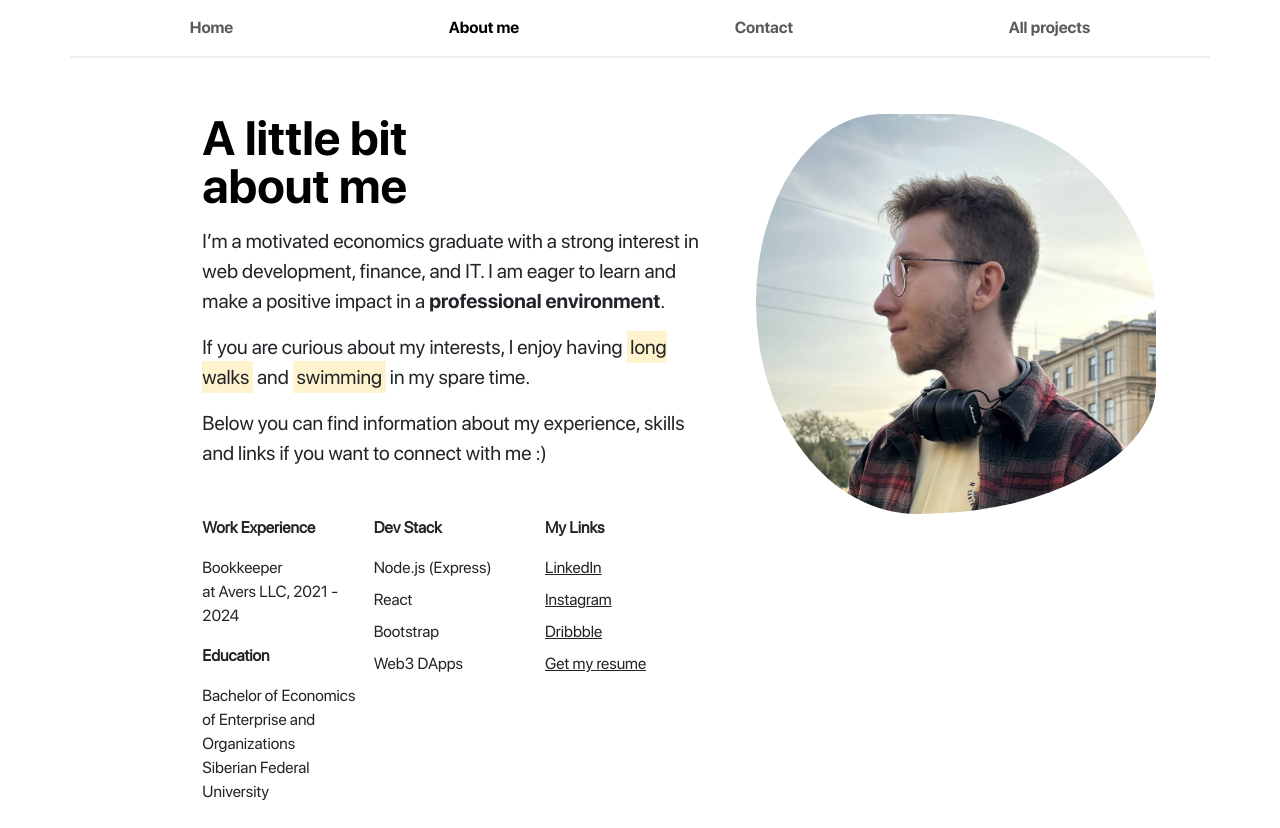
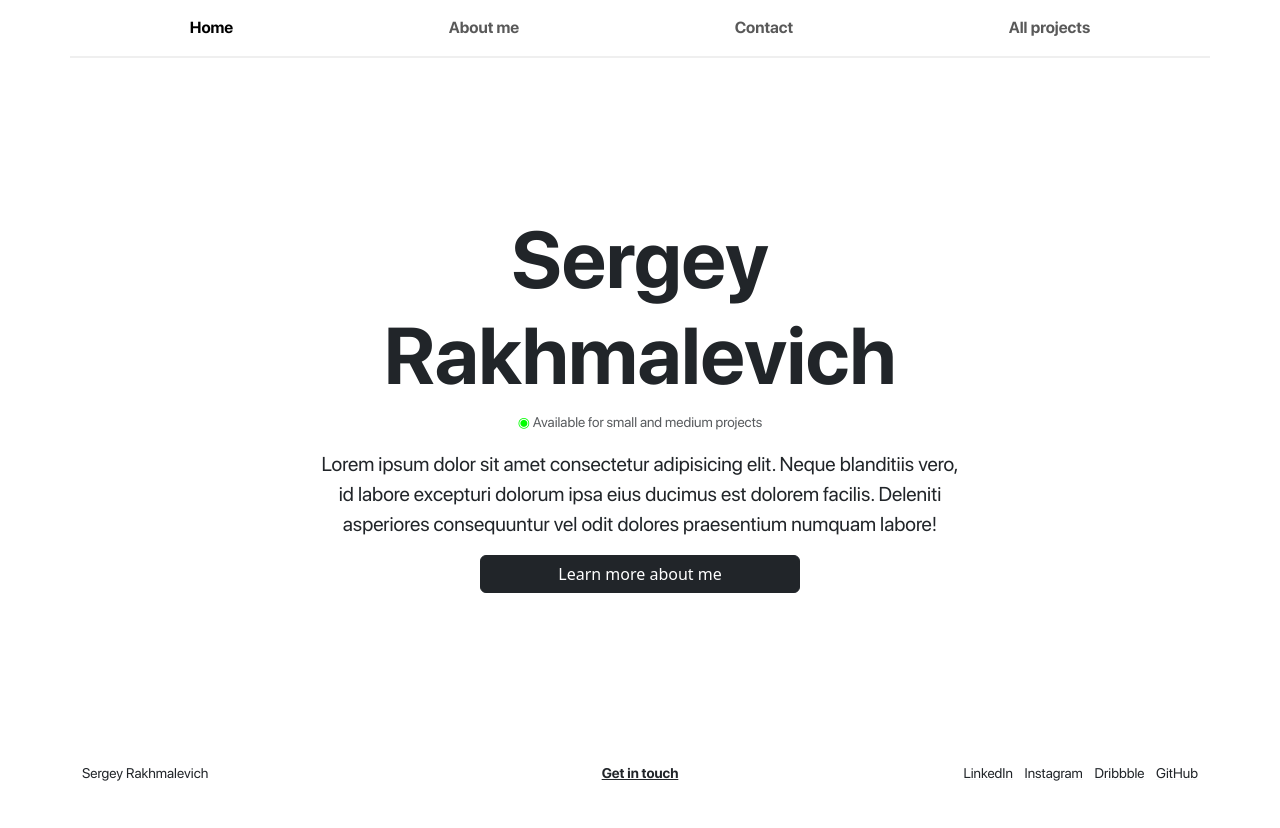
Before and after one commit to rkhmlvch/my-website, a plain HTML site: page index.html in a window 1280 px wide. After the commit the page ends 800 px from the top, so only its background shows below. Drawn offline with nearby package versions, Linux system fonts and the light colour scheme.

Commit message:
add 'Home' page

```diff
--- a/index.html
+++ b/index.html
@@ -1,5 +1,6 @@
 <!DOCTYPE html>
 <html lang="en">
+
 <head>
     <meta charset="UTF-8">
     <meta name="viewport" content="width=device-width, initial-scale=1.0">
@@ -8,18 +9,19 @@
     <link href="https://cdn.jsdelivr.net/npm/bootstrap@5.3.3/dist/css/bootstrap.min.css" rel="stylesheet"
         integrity="sha384-QWTKZyjpPEjISv5WaRU9OFeRpok6YctnYmDr5pNlyT2bRjXh0JMhjY6hW+ALEwIH" crossorigin="anonymous">
 </head>
-<body>
+
+<body class="d-flex flex-column min-vh-100">
     <div class="menu container col-xxl-10">
         <nav class="navbar">
             <ul class="navbar-nav d-flex flex-row justify-content-around w-100">
                 <li class="nav-item">
-                    <a class="nav-link" href="#">Home</a>
+                    <a class="nav-link active" aria-current="page" href="index.html">Home</a>
                 </li>
                 <li class="nav-item">
-                    <a class="nav-link active" aria-current="page" href="#">About me</a>
+                    <a class="nav-link" href="about.html">About me</a>
                 </li>
                 <li class="nav-item">
-                    <a class="nav-link" href="#">Contact</a>
+                    <a class="nav-link" href="contact.html">Contact</a>
                 </li>
                 <li class="nav-item">
                     <a class="nav-link" href="#">All projects</a>
@@ -27,55 +29,54 @@
             </ul>
         </nav>
     </div>
-    <div class="aboutMe container px-2">
-        <div class="row flex-lg-row-reverse g-5 m-2">
-            <div class="d-none d-lg-block col-md-5 d-flex justify-content-center align-items-start ">
-                <img class="shape img-fluid justify-content-center" src="./media/Photo-min.jpg" class=".d-none mx-lg-auto img-fluid" alt="My Profile Photo" loading="lazy">
+
+
+    <div class="d-flex justify-content-center align-items-center flex-grow-1">
+        <div class="text-center col-sm-10 col-md-8 col-lg-6 mx-3">
+            <h1 class="display-1">Sergey Rakhmalevich</h1>
+            <div>
+                <p class="small text-muted"><span style="color: rgb(0, 255, 0);">◉</span> Available for small and medium
+                    projects</p>
             </div>
-            <div class="col-lg-6">
-                <h1 class="title fw-bold text-body-emphasis lh-1 mb-3">A little bit <br> about me</h1>
-                <p class="lead">I’m a motivated economics graduate with a strong interest in web development, finance,
-                    and IT. I am eager to learn and make a
-                    positive impact in a <strong>professional environment</strong>.</p>
-                <p class="lead ">If you are curious about my interests, I enjoy having <mark>long walks</mark> and
-                    <mark>swimming</mark> in my spare time.
-                <p class="lead">Below you can find information about my experience, skills and
-                    links if you want to connect with me :)</p>
-                <div class="d-flex flex-row mt-5 ">
-                    <div class="flex-shrink-0" style="flex: 1;">
-                        <p><b>Work Experience</b></p>
-                        <p>Bookkeeper<br>at Avers LLC, 2021 - 2024</p>
-                        <p><b>Education</b></p>
-                        <p>Bachelor of Economics of Enterprise and Organizations<br>Siberian Federal University</p>
+            <div class="lead mx-auto" style="max-width: 100%;">
+                <p>Lorem ipsum dolor sit amet consectetur adipisicing elit. Neque blanditiis vero, id labore excepturi
+                    dolorum ipsa eius ducimus est dolorem facilis. Deleniti asperiores consequuntur vel odit dolores
+                    praesentium numquam labore!</p>
             </div>
-                    <div class="mx-2" style="flex: 1;">
-                        <p><b>Dev Stack</b></p>
-                        <ul style="list-style-type: none; padding: 0px;">
-                            <li class="mb-2">Node.js (Express)</li>
-                            <li class="mb-2">React</li>
-                            <li class="mb-2">Bootstrap</li>
-                            <li class="mb-2">Web3 DApps</li>
-                        </ul>
+            <div>
+                <a href="about.html" class="btn btn-dark w-50" role="button">Learn more about me</a>
             </div>
-                    <div style="flex: 1;">
-                        <p><b>My Links</b></p>
-                        <ul style="list-style-type: none; padding: 0px; ">
+        </div>
+    </div>
 
-                            <li class="mb-2"><a class="link-dark" target="_blank"
+    <footer class="text-center text-lg-start mt-auto py-3">
+        <div class="container">
+            <div class="d-flex flex-column flex-md-row justify-content-between align-items-center small">
+                <div class="mb-2 mb-md-0">
+                    <p class="m-0">Sergey Rakhmalevich</p>
+                </div>
+                <div class="mb-2 mb-md-0 contact">
+                    <a class="link-dark" target="_blank" href="contact.html"><strong>Get in touch</strong></a>
+                </div>
+                <div>
+                    <ul class="list-inline m-0" style="list-style-type: none; padding: 0;">
+                        <li class="list-inline-item"><a class="link-dark link-underline-light" target="_blank"
                                 href="https://www.linkedin.com/in/rkhmlvch/">LinkedIn</a></li>
-                            <li class="mb-2"><a class="link-dark" target="_blank"
+                        <li class="list-inline-item"><a class="link-dark link-underline-light" target="_blank"
                                 href="https://www.instagram.com/rkhmlvch/">Instagram</a></li>
-                            <li class="mb-2"><a class="link-dark" target="_blank"
+                        <li class="list-inline-item"><a class="link-dark link-underline-light" target="_blank"
                                 href="https://dribbble.com/rkhmlvch">Dribbble</a></li>
-                            <li><a class="link-dark" target="_blank"
-                                    href="https://drive.google.com/file/d/1vIlpjlRO4fY0MvFWun6Gdrmai518csl0/view?usp=sharing">Get
-                                    my resume</a></li>
+                        <li class="list-inline-item"><a class="link-dark link-underline-light" target="_blank"
+                                href="https://github.com/rkhmlvch">GitHub</a></li>
                     </ul>
                 </div>
             </div>
         </div>
-        </div>
-    </div>
+    </footer>
+
+
+
+
     <script src="https://cdn.jsdelivr.net/npm/bootstrap@5.3.3/dist/js/bootstrap.bundle.min.js"
         integrity="sha384-YvpcrYf0tY3lHB60NNkmXc5s9fDVZLESaAA55NDzOxhy9GkcIdslK1eN7N6jIeHz"
         crossorigin="anonymous"></script>
--- a/styles/style.css
+++ b/styles/style.css
@@ -30,6 +30,28 @@ li {
 
 .title {
   font-size: 3rem;
+}
+
+.ring-container {
+  position: relative;
+}
+
+.circle {
+  width: 15px;
+  height: 15px;
+  background-color: #62bd19;
+  border-radius: 50%;
+  position: absolute;
+  top: 23px;
+  left: 23px;
+}
+
+@media (min-width: 768px) {
+  .contact {
+    position: absolute;
+    left: 50%;
+    transform: translateX(-50%);
+  }
 }
 
 .shape {
```
Also changed, not shown: about.html (added, +84 -0 lines). Lines whose indentation alone changed are shown as unchanged.
